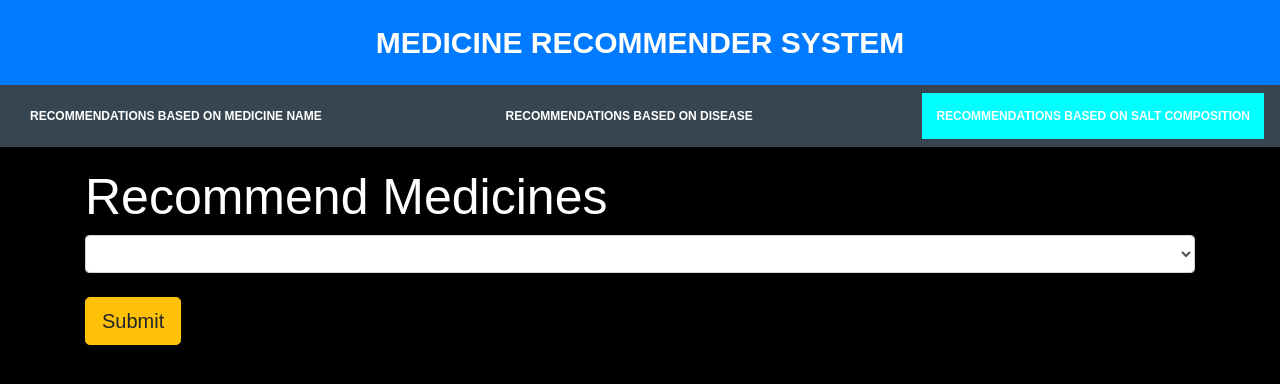
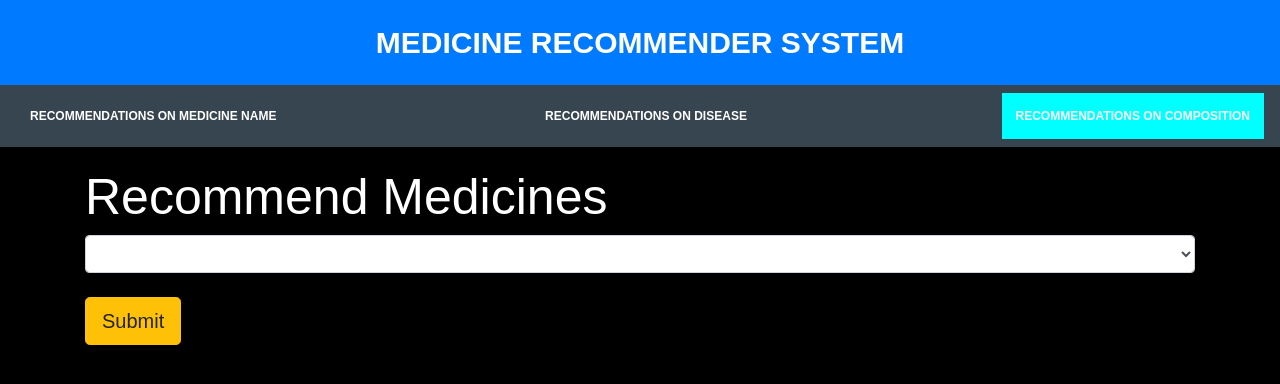
Before and after one commit to singhraj2062001/medicine-recommender-system, a Flask app: page /recommend2 in a window 1280 px wide. Shown: the top 384 px of the page. Run offline with Flask 3, Linux system fonts and the light colour scheme; lists and menus that the app fills with data are empty; parts of the project's set-up code (start-up, migrations or seed data) failed here and were passed over.

Commit message:
Update recommend2.html

```diff
--- a/templates/recommend2.html
+++ b/templates/recommend2.html
@@ -113,9 +113,9 @@
     </div>
 
     <div class="navbar" id="myNavbar">
-        <a href="/recommend1">Recommendations Based On Medicine Name</a>
-        <a href="/recommend3">Recommendations Based On Disease</a>
-        <a href="/recommend2" style="background-color: cyan">Recommendations Based On Salt Composition</a>
+        <a href="/recommend1">Recommendations On Medicine Name</a>
+        <a href="/recommend3">Recommendations On Disease</a>
+        <a href="/recommend2" style="background-color: cyan">Recommendations On Composition</a>
 
     </div>
 
```
